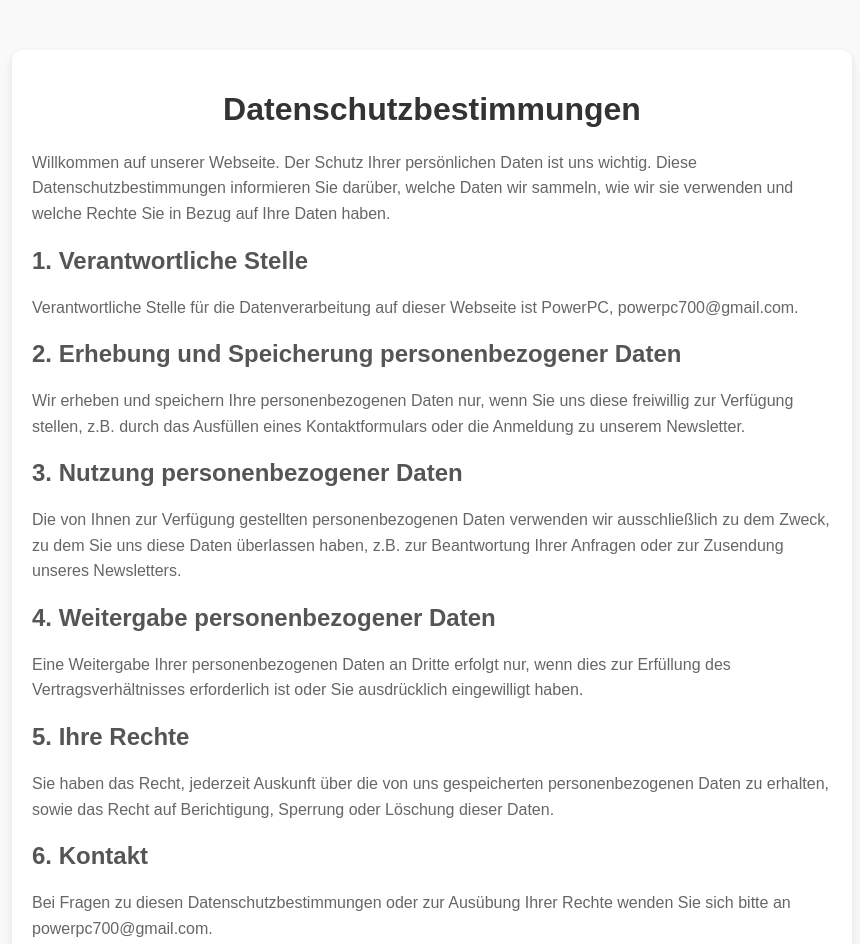
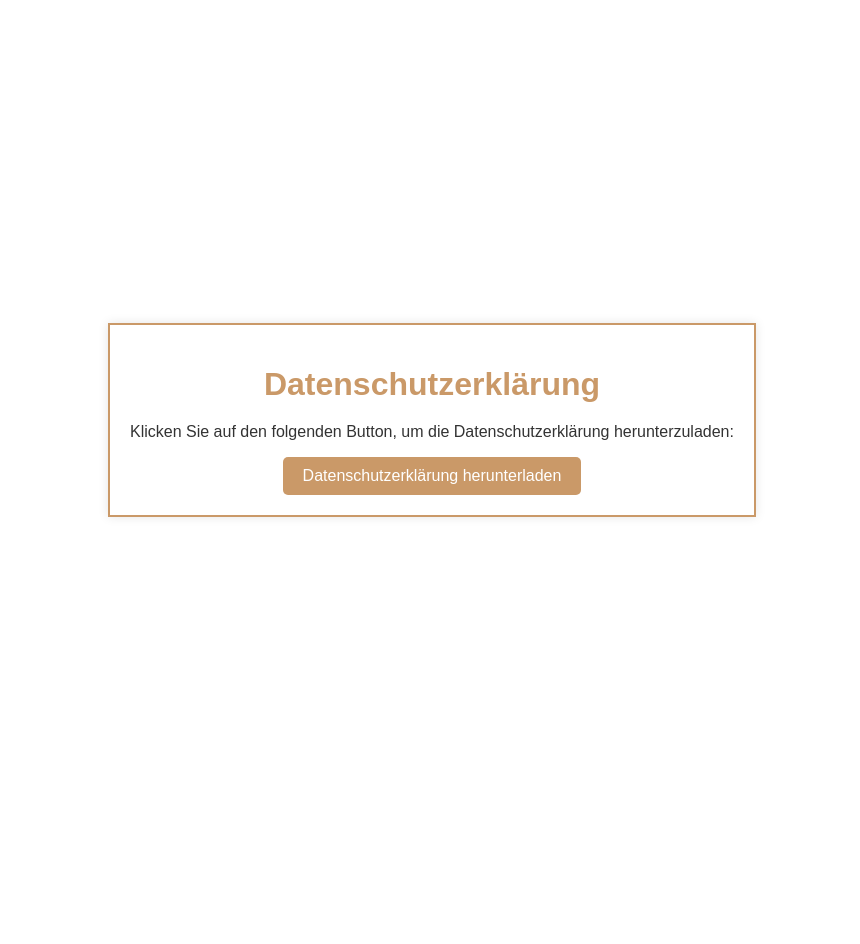
Before and after one commit to julian409/PowerPC, a plain HTML site: page datenschutz bedinugen.html in a window 1280 px wide. Shown: the top 944 px of the page, without its empty margins (208-1068 px from the left). After the commit the page ends 840 px from the top, so only its background shows below. Drawn offline with Linux system fonts and the light colour scheme.

Commit message:
Update datenschutz bedinugen.html

```diff
--- a/datenschutz bedinugen.html
+++ b/datenschutz bedinugen.html
@@ -1,77 +1,51 @@
-
-
 
 <!DOCTYPE html>
 <html lang="de">
 <head>
     <meta charset="UTF-8">
     <meta name="viewport" content="width=device-width, initial-scale=1.0">
-    <title>Datenschutzbestimmungen</title>
+    <title>Datenschutzerklärung</title>
     <style>
         body {
+            background-color: #ffffff;
+            color: #333;
+            font-family: Arial, sans-serif;
             margin: 0;
-            padding: 0;
-            font-family: Arial, sans-serif;
-            background-color: #f9f9f9;
+            padding: 20px;
+            display: flex;
+            justify-content: center;
+            align-items: center;
+            height: 100vh;
         }
         .container {
-            max-width: 800px;
-            margin: 50px auto;
+            text-align: center;
+            border: 2px solid #ca9968;
             padding: 20px;
-            background-color: white;
-            border-radius: 10px;
-            box-shadow: 0 4px 8px rgba(0, 0, 0, 0.1);
+            box-shadow: 0 0 10px rgba(0,0,0,0.1);
         }
         h1 {
-            text-align: center;
-            color: #333;
+            color: #ca9968;
+            margin-bottom: 20px;
         }
-        h2 {
-            color: #555;
-            margin-top: 20px;
+        a.download-button {
+            display: inline-block;
+            padding: 10px 20px;
+            background-color: #ca9968;
+            color: #ffffff;
+            text-decoration: none;
+            border-radius: 5px;
+            font-size: 1em;
         }
-        p {
-            line-height: 1.6;
-            color: #666;
-        }
-        .footer {
-            text-align: center;
-            padding: 20px 0;
-            background-color: #C3A683;
-            color: white;
-            width: 100%;
+        a.download-button:hover {
+            background-color: #b4885c;
         }
     </style>
 </head>
 <body>
-
-<div class="container">
-    <h1>Datenschutzbestimmungen</h1>
-    <p>Willkommen auf unserer Webseite. Der Schutz Ihrer persönlichen Daten ist uns wichtig. Diese Datenschutzbestimmungen informieren Sie darüber, welche Daten wir sammeln, wie wir sie verwenden und welche Rechte Sie in Bezug auf Ihre Daten haben.</p>
-
-    <h2>1. Verantwortliche Stelle</h2>
-    <p>Verantwortliche Stelle für die Datenverarbeitung auf dieser Webseite ist PowerPC, powerpc700@gmail.com.</p>
-
-    <h2>2. Erhebung und Speicherung personenbezogener Daten</h2>
-    <p>Wir erheben und speichern Ihre personenbezogenen Daten nur, wenn Sie uns diese freiwillig zur Verfügung stellen, z.B. durch das Ausfüllen eines Kontaktformulars oder die Anmeldung zu unserem Newsletter.</p>
-
-    <h2>3. Nutzung personenbezogener Daten</h2>
-    <p>Die von Ihnen zur Verfügung gestellten personenbezogenen Daten verwenden wir ausschließlich zu dem Zweck, zu dem Sie uns diese Daten überlassen haben, z.B. zur Beantwortung Ihrer Anfragen oder zur Zusendung unseres Newsletters.</p>
-
-    <h2>4. Weitergabe personenbezogener Daten</h2>
-    <p>Eine Weitergabe Ihrer personenbezogenen Daten an Dritte erfolgt nur, wenn dies zur Erfüllung des Vertragsverhältnisses erforderlich ist oder Sie ausdrücklich eingewilligt haben.</p>
-
-    <h2>5. Ihre Rechte</h2>
-    <p>Sie haben das Recht, jederzeit Auskunft über die von uns gespeicherten personenbezogenen Daten zu erhalten, sowie das Recht auf Berichtigung, Sperrung oder Löschung dieser Daten.</p>
-
-    <h2>6. Kontakt</h2>
-    <p>Bei Fragen zu diesen Datenschutzbestimmungen oder zur Ausübung Ihrer Rechte wenden Sie sich bitte an powerpc700@gmail.com.</p>
-</div>
-
-
-<script>
-    document.getElementById('currentYear').textContent = new Date().getFullYear();
-</script>
-
+    <div class="container">
+        <h1>Datenschutzerklärung</h1>
+        <p>Klicken Sie auf den folgenden Button, um die Datenschutzerklärung herunterzuladen:</p>
+        <a class="download-button" href="datenschutzerklaerung_powerpc_pages_dev_de.pdf" download>Datenschutzerklärung herunterladen</a>
+    </div>
 </body>
 </html>
```
